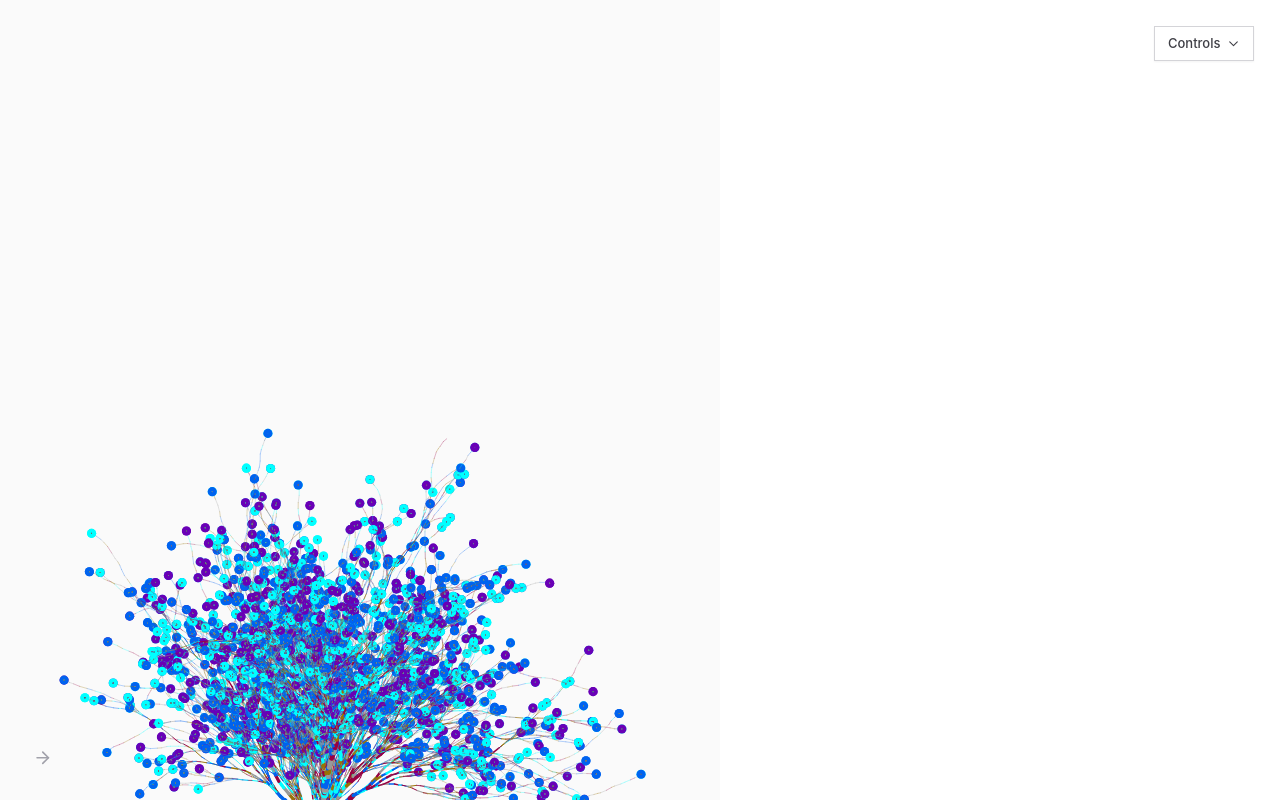
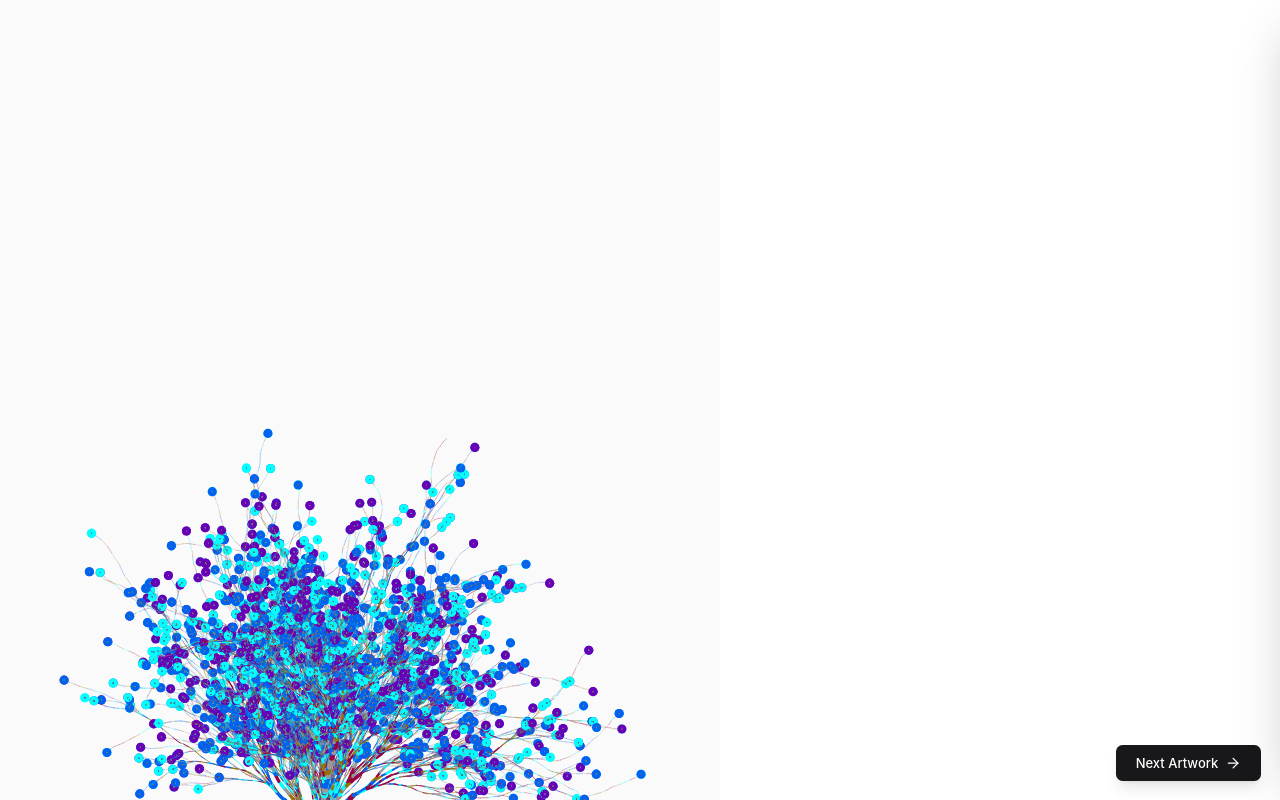
Before and after one commit to mvhikhn/arte, a Next.js app: page / in a window 1280 px wide. Built offline with nearby package versions, Linux system fonts and the light colour scheme; a web font is replaced by a local one.

Commit message:
Redesign UI: integrate controls button with dropdown panel and move Next Artwork button to bottom right

```diff
--- a/app/page.tsx
+++ b/app/page.tsx
@@ -662,33 +662,34 @@ export default function Home() {
             )}
           </div>
         </div>
-
-        {/* Next Button */}
-        <button
-          onClick={handleNextArtwork}
-          className="fixed bottom-4 left-4 sm:bottom-6 sm:left-6 md:bottom-8 md:left-8 w-10 h-10 flex items-center justify-center transition-colors z-30 text-zinc-400 hover:text-zinc-600"
-          aria-label="Next artwork"
-        >
-          <ArrowRight className="w-6 h-6" />
-        </button>
       </main>
 
-      {/* Controls Toggle Button - Fixed to viewport */}
-      <div className="fixed top-4 right-4 sm:top-6 sm:right-6 md:top-8 md:right-8 z-50">
+      {/* Next Artwork Button - Bottom Right */}
+      <button
+        onClick={handleNextArtwork}
+        className="fixed bottom-6 right-6 px-6 py-3 bg-zinc-900 hover:bg-zinc-800 text-white rounded-lg shadow-lg transition-all hover:shadow-xl flex items-center gap-2 z-40"
+        aria-label="Next artwork"
+      >
+        <span className="text-sm font-medium">Next Artwork</span>
+        <ArrowRight className="w-5 h-5" />
+      </button>
+
+      {/* Controls Dropdown Panel - Fixed to viewport right edge */}
+      <div className={`fixed top-0 right-0 w-[340px] max-h-screen shadow-2xl transition-all duration-300 z-50 bg-white border-l border-zinc-200 ${controlsVisible ? 'translate-x-0' : 'translate-x-full'}`}>
+        {/* Controls Header - Toggle Button Integrated */}
         <button
           onClick={() => setControlsVisible(!controlsVisible)}
-          className="px-4 py-2 border shadow-sm transition-colors flex items-center gap-2 bg-white border-zinc-300 hover:bg-zinc-50 text-zinc-700"
+          className="w-full px-6 py-4 border-b border-zinc-200 transition-colors flex items-center justify-between bg-white hover:bg-zinc-50 text-zinc-700 sticky top-0 z-10"
           aria-label="Toggle controls"
         >
-          <span className="text-[13px] font-medium">Controls</span>
-          <svg className={`w-4 h-4 transition-transform ${controlsVisible ? 'rotate-180' : ''}`} fill="none" stroke="currentColor" viewBox="0 0 24 24">
-            <path strokeLinecap="round" strokeLinejoin="round" strokeWidth={2} d="M19 9l-7 7-7-7" />
+          <span className="text-sm font-semibold">Controls</span>
+          <svg className={`w-5 h-5 transition-transform ${controlsVisible ? 'rotate-0' : 'rotate-180'}`} fill="none" stroke="currentColor" viewBox="0 0 24 24">
+            <path strokeLinecap="round" strokeLinejoin="round" strokeWidth={2} d="M9 5l7 7-7 7" />
           </svg>
         </button>
-      </div>
 
-      {/* Controls Dropdown - Fixed to viewport right edge */}
-      <div className={`fixed top-16 right-0 w-[340px] sm:top-20 md:top-24 max-h-[calc(100vh-5rem)] sm:max-h-[70vh] shadow-2xl overflow-y-auto transition-all duration-300 z-50 bg-white border-l border-zinc-200 ${controlsVisible ? 'opacity-100 translate-y-0' : 'opacity-0 -translate-y-4 pointer-events-none'}`}>
+        {/* Controls Content - Scrollable */}
+        <div className="overflow-y-auto" style={{ maxHeight: 'calc(100vh - 73px)' }}>
           {currentArtwork === "flow" ? (
             <Controls
               params={flowParams}
@@ -745,6 +746,7 @@ export default function Home() {
             />
           )}
         </div>
+      </div>
 
       {/* Backdrop */}
       {controlsVisible && (
```
